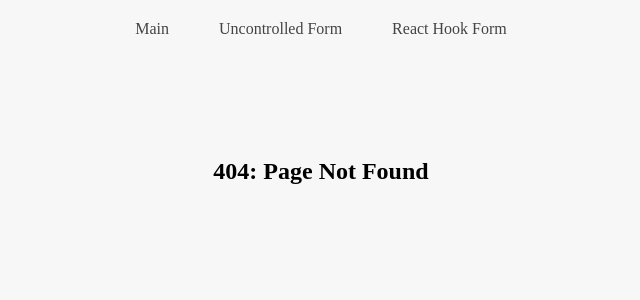
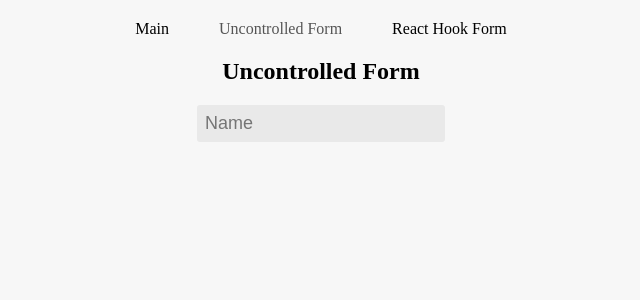
Before and after one commit to IlyaKhokhanov/rss-react, a React (Vite) app: page /uncontrolled in a window 1280 px wide. Before the commit this address had no page. Shown: the top 300 px of the page, without its empty margins (319-959 px from the left). Built offline with nearby package versions, Linux system fonts and the light colour scheme.

Commit message:
feat: set up routing and add basic components

```diff
--- a/src/App.tsx
+++ b/src/App.tsx
@@ -2,6 +2,8 @@
 import NotFound from './components/NotFound/NotFound';
 import Header from './components/Header/Header';
 import MainPage from './components/MainPage/MainPage';
+import UncontrolledForm from './components/Form/UncontrolledForm';
+import ReactHookForm from './components/Form/ReactHookForm';
 
 function App() {
   return (
@@ -9,6 +11,8 @@
       <Header />
       <Routes>
         <Route index element={<MainPage />} />
+        <Route path="/uncontrolled" element={<UncontrolledForm />} />
+        <Route path="/hookform" element={<ReactHookForm />} />
         <Route path="*" element={<NotFound />} />
       </Routes>
     </>
--- /dev/null
+++ b/src/components/Form/Form.module.scss
@@ -0,0 +1,20 @@
+.container {
+  display: flex;
+  align-items: center;
+  justify-content: center;
+  flex-direction: column;
+  gap: 20px;
+}
+
+.header {
+  font-size: 24px;
+}
+
+.input {
+  padding: 8px 8px;
+  font-size: 18px;
+  border: none;
+  outline: none;
+  border-radius: 3px;
+  background: #e9e9e9;
+}
--- /dev/null
+++ b/src/components/Form/ReactHookForm.tsx
@@ -0,0 +1,18 @@
+import styles from './Form.module.scss';
+
+function ReactHookForm() {
+  return (
+    <div className={styles.container}>
+      <h1 className={styles.header}>React Hook Form</h1>
+      <form className={styles.form}>
+        <input
+          className={styles.input}
+          type="text"
+          placeholder="Name"
+        />
+      </form>
+    </div>
+  );
+}
+
+export default ReactHookForm;
--- /dev/null
+++ b/src/components/Form/UncontrolledForm.tsx
@@ -0,0 +1,14 @@
+import styles from './Form.module.scss';
+
+function UncontrolledForm() {
+  return (
+    <div className={styles.container}>
+      <h1 className={styles.header}>Uncontrolled Form</h1>
+      <form className={styles.form}>
+        <input className={styles.input} type="text" placeholder="Name" />
+      </form>
+    </div>
+  );
+}
+
+export default UncontrolledForm;
--- a/src/components/Header/Header.module.scss
+++ b/src/components/Header/Header.module.scss
@@ -11,10 +11,14 @@
 }
 
 .link {
-  color: #444444;
+  color: #000000;
   padding: 10px;
+
+  &:hover {
+    opacity: 0.7;
+  }
 }
 
 .active {
-  color: #6e6e6e;
+  color: #555555;
 }
--- a/src/components/Header/Header.tsx
+++ b/src/components/Header/Header.tsx
@@ -1,16 +1,16 @@
 import { Link, useLocation } from 'react-router-dom';
 import styles from './Header.module.scss';
 
-interface MenuItems {
+type MenuItem = {
   title: string;
   to: string;
-}
+};
 
 function Header() {
-  const links: MenuItems[] = [
+  const links: MenuItem[] = [
     { title: 'Main', to: '/' },
-    { title: 'Uncontrolled Form', to: '/uncontroll' },
-    { title: 'React Hook Form', to: '/hook' },
+    { title: 'Uncontrolled Form', to: '/uncontrolled' },
+    { title: 'React Hook Form', to: '/hookform' },
   ];
 
   const { pathname } = useLocation();
```
Also changed, not shown: src/hooks/index.ts (added, +7 -0 lines).
